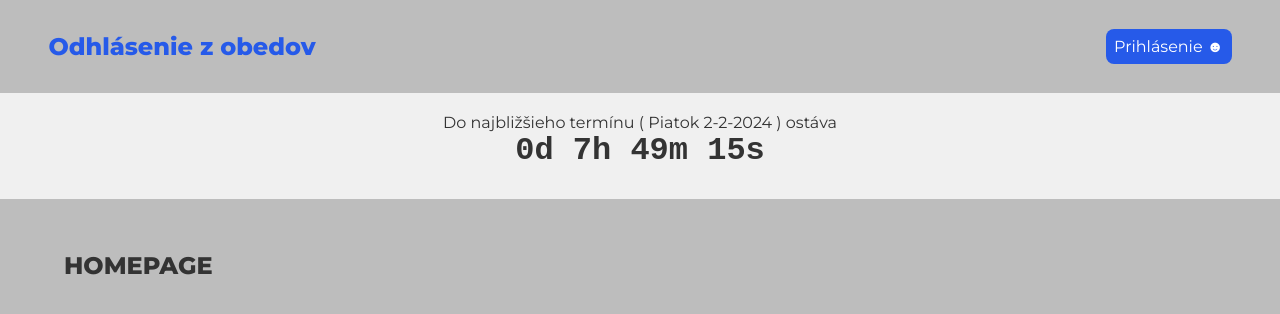
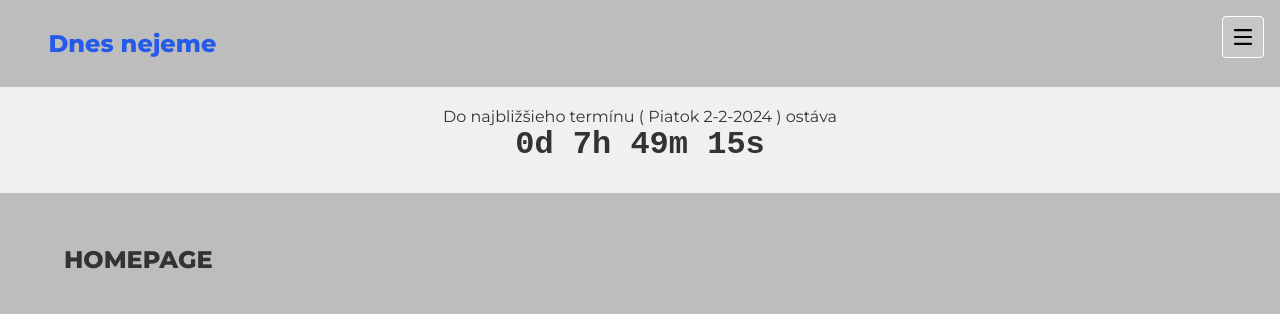
Before and after one commit to mLochness/obedy_app, a React (Create React App) app in the folder client/: page / in a window 1280 px wide. Shown: the top 314 px of the page. Built offline with nearby package versions, Linux system fonts and the light colour scheme; a web font is replaced by a local one.

Commit message:
burger menu

```diff
--- a/client/src/Logout.js
+++ b/client/src/Logout.js
@@ -17,7 +17,7 @@ const Logout = () => {
     };
 
     return (
-        <button id="logout" onClick={handleLogout} className="highLink" >Odhlásiť</button>
+        <button id="logout" onClick={handleLogout}>Odhlásiť</button>
     );
 
 };
--- a/client/src/Navbar.js
+++ b/client/src/Navbar.js
@@ -1,33 +1,89 @@
 import { Link } from 'react-router-dom';
-import { useContext, useEffect } from "react";
+import { useState, useContext, useEffect, useRef } from "react";
 import { AuthContext } from "./auth/AuthContext";
 import Logout from "./Logout";
+//import { BurgerMenu } from "./scripts/burgerMenu";
 
 const Navbar = () => {
 
     const { token, userRole, setUserRole } = useContext(AuthContext);
     //const { userRole } = useContext(AuthContext);
 
+    // burger menu ************** >>
+    const [isOpen, setIsOpen] = useState(false);
+    const menuRef = useRef(null);
+    const buttonRef = useRef(null);
+
+    const toggleMenu = () => {
+        setIsOpen(prev => !prev);
+    };
+
+    const closeMenu = () => {
+        setIsOpen(false);
+    };
+
+    // 👇 Close when clicking outside
+    useEffect(() => {
+        function handleClickOutside(event) {
+            if (
+                isOpen &&
+                menuRef.current &&
+                !menuRef.current.contains(event.target) &&
+                buttonRef.current &&
+                !buttonRef.current.contains(event.target)
+            ) {
+                setIsOpen(false);
+            }
+        }
+        document.addEventListener("mousedown", handleClickOutside);
+
+        return () => {
+            document.removeEventListener("mousedown", handleClickOutside);
+        };
+    }, [isOpen]);
+
+    // ********************
 
     console.log("Navbar - is there any token?", token);
     console.log("userRole:", userRole);
 
     useEffect(() => {
         setUserRole(userRole);
-    },[token])
+    }, [token])
 
     return (
         <nav className="navbar">
-            <h1>Odhlásenie z&nbsp;obedov</h1>
-            <div className="links">
-                {userRole === "admin" && <Link to="/adashboard">Domov</Link>}
-                {userRole === "admin" && <Link to="/users">Users</Link>}
-                {userRole === "admin" && <Link to="/kids">Kids</Link>}
-                {userRole === "user" && <Link to="/udashboard">Domov</Link>}
-                {userRole === "user" && <Link to="/addkid">Pridať dieťa</Link>}
-                {!token && <Link id="login" className="highLink" to="/login">Prihlásenie ☻</Link>}
-                {token && <Logout />}
+            <h1>Dnes&nbsp;nejeme</h1>
+            {/* <button>{!token && <Link id="login" to="/login">Prihlásenie ☻</Link>}</button> */}
+            <div className="menuBtnCon" onClick={toggleMenu} ref={buttonRef}>
+                <svg
+                    className={`ham hamRotate ham4 ${isOpen ? "active" : ""}`}
+                    viewBox="0 0 100 100"
+                    width="80"
+                >
+                    <path
+                        className="line top"
+                        d="m 70,33 h -40 c 0,0 -8.5,-0.149796 -8.5,8.5 0,8.649796 8.5,8.5 8.5,8.5 h 20 v -20"
+                    />
+                    <path
+                        className="line middle"
+                        d="m 70,50 h -40"
+                    />
+                    <path
+                        className="line bottom"
+                        d="m 30,67 h 40 c 0,0 8.5,0.149796 8.5,-8.5 0,-8.649796 -8.5,-8.5 -8.5,-8.5 h -20 v 20"
+                    />
+                </svg>
             </div>
+            <ul className={`menu ${isOpen ? "open" : ""}`} ref={menuRef}>
+                <li onClick={closeMenu}>{userRole === "admin" && <Link to="/adashboard">Domov</Link>}</li>
+                <li onClick={closeMenu}>{userRole === "admin" && <Link to="/users">Users</Link>}</li>
+                <li onClick={closeMenu}>{userRole === "admin" && <Link to="/kids">Kids</Link>}</li>
+                <li onClick={closeMenu}>{userRole === "user" && <Link to="/udashboard">Domov</Link>}</li>
+                <li onClick={closeMenu}>{userRole === "user" && <Link to="/addkid">Pridať dieťa</Link>}</li>
+                <li onClick={closeMenu}>{!token && <Link id="login" to="/login">Prihlásenie ☻</Link>}</li>
+                <li onClick={closeMenu}>{token && <Logout />}</li>
+            </ul>
         </nav>
     );
 }
--- a/client/src/index.css
+++ b/client/src/index.css
@@ -41,27 +41,98 @@ h4 {
   margin-bottom: 20px;
 }
 
-.navbar .links {
-  margin-left: auto;
-  display: flex;
-  align-items: center;
-}
-
-.navbar a {
-  margin-left: 0.5em;
-  text-decoration: none;
-  padding: 0.5em;
-  transition: all 0.3s ease;
-}
-
-.navbar a:hover {
-  color: var(--themeMainColor);
-}
-
 .content {
   width: 90vw;
   margin: 2em auto;
   padding: 20px;
+}
+
+.menuBtnCon {
+  position: fixed;
+  width: 2.5em;
+  height: 2.5em;
+  right: 1em;
+  top: 1em;
+  display: flex;
+  justify-content: center;
+  align-items: center;
+  background-color: rgba(255, 255, 255, 0.15);
+  border-radius: 0.25em;
+  border: 1px solid white;
+  transition: all 0.25s ease;
+}
+.menuBtnCon:hover {
+  background-color: rgba(255, 255, 255, 1);
+}
+.menuBtnCon:has(.active) {
+  background-color: rgba(255, 255, 255, 1);
+}
+.menu {
+  display: flex;
+  flex-flow: column;
+  position: fixed;
+  right: -101vw;
+  top: 4em;
+  background-color: #ececec;
+  padding: 1em;
+  list-style: none;
+  border-radius: 0.25em;
+  transition: all 0.25s ease;
+  box-shadow: 0 0 1em rgba(0, 0, 0, 0.25);
+}
+.menu.open {
+  right: 1em;
+}
+.menu li {
+  width: 100%;
+}
+.menu a {
+  text-decoration: none;
+  color: #333333;
+  font-size: 1em;
+  padding: 1em;
+  line-height: 3em;
+  transition: all 0.3s ease;
+}
+
+.menu a:hover {
+  color: var(--themeMainColor);
+}
+
+/* animated hamburger menu (https://codepen.io/ainalem/pen/LJYRxz)*/
+.ham {
+  cursor: pointer;
+  -webkit-tap-highlight-color: transparent;
+  transition: transform 400ms;
+  -moz-user-select: none;
+  -webkit-user-select: none;
+  -ms-user-select: none;
+  user-select: none;
+}
+.hamRotate.active {
+  transform: rotate(45deg);
+}
+.hamRotate180.active {
+  transform: rotate(180deg);
+}
+.line {
+  fill:none;
+  transition: stroke-dasharray 400ms, stroke-dashoffset 400ms;
+  stroke:#000;
+  stroke-width:5.5;
+  stroke-linecap:round;
+}
+.ham4 .top {
+  stroke-dasharray: 40 121;
+}
+.ham4 .bottom {
+  stroke-dasharray: 40 121;
+}
+.ham4.active .top {
+  stroke-dashoffset: -68px;
+}
+.ham4.active .bottom {
+  stroke-dashoffset: -68px;
 }
 
 button {
```
